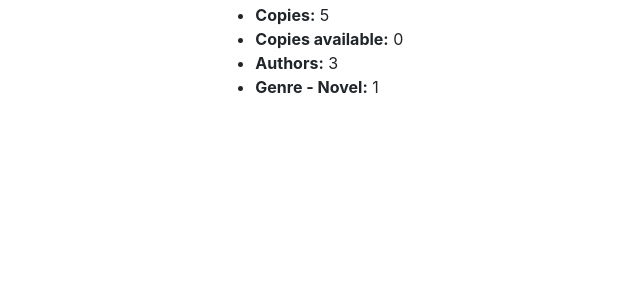
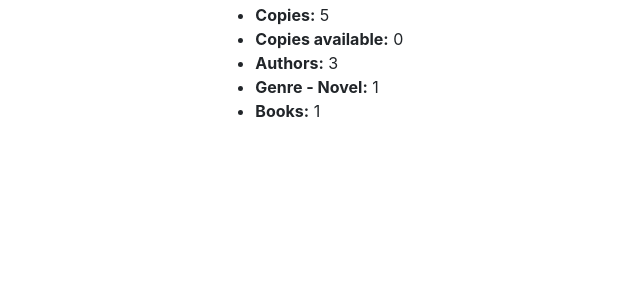
Before and after one commit to jhrac9145/locallibrary, a Django app: page /catalog/ in a window 1280 px wide. Shown: the part 203-502 px from the top of the page, without its empty margins (13-653 px from the left). Run offline with Django 3.2, Linux system fonts and the light colour scheme; data comes from the database, SQL or seed files in the repository; some libraries are stand-ins or nearby versions.

Commit message:
Part5 20200122 0

```diff
--- a/catalog/templates/index.html
+++ b/catalog/templates/index.html
@@ -14,5 +14,6 @@
   <li><strong>Copies available:</strong> {{ num_instances_available }}</li>
   <li><strong>Authors:</strong> {{ num_authors }}</li>
   <li><strong>Genre - Novel:</strong> {{ num_genre }}</li>
+  <li><strong>Books:</strong> {{ num_books_ }}</li>
 </ul>
 {% endblock %}
--- a/catalog/views.py
+++ b/catalog/views.py
@@ -8,6 +8,7 @@ def index(request):
     num_instances_available = BookInstance.objects.filter(status__exact='a').count()
     num_authors = Author.objects.count()
     num_genre = Genre.objects.filter(name__iexact='nOvEL').count()
+    num_books_ = Book.objects.filter(title__iexact='maTilDa').count()
 
     context = {
         'num_books': num_books,
@@ -15,6 +16,7 @@ def index(request):
         'num_instances_available': num_instances_available,
         'num_authors': num_authors,
         'num_genre': num_genre,
+        'num_books_': num_books_,
     }
 
     return render(request, 'index.html', context=context)
```
